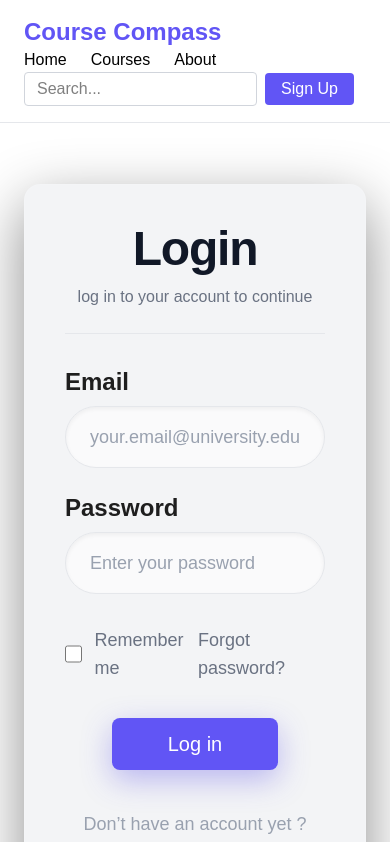
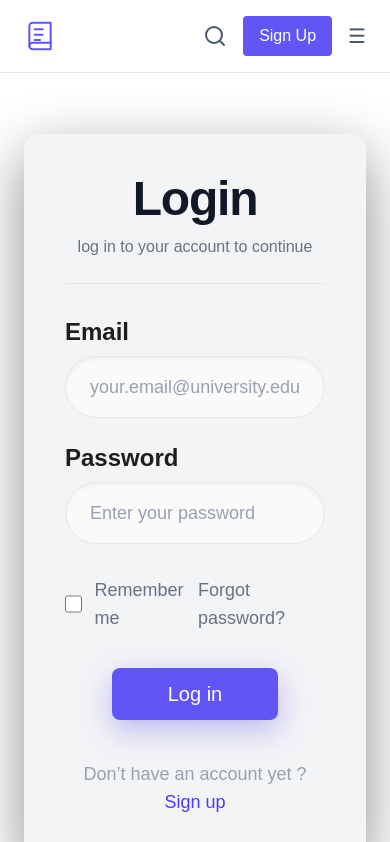
Before and after one commit to linnoureddine/techtalks-university-course-reality-check, a Next.js app: page /login in a window 390 px wide. Shown: the top 842 px of the page. Built offline with nearby package versions, Linux system fonts and the light colour scheme.

Commit message:
Made the NavBar responsive

```diff
--- a/app/layout.tsx
+++ b/app/layout.tsx
@@ -2,7 +2,6 @@ import type { Metadata } from "next";
 import { Geist, Geist_Mono } from "next/font/google";
 import "./globals.css";
 import Footer from "../components/Footer";
-
 
 import NavBar from "../components/NavBar";
 
@@ -33,6 +32,7 @@ export default function RootLayout({
       >
         <NavBar />
         {children}
+        <Footer />
       </body>
     </html>
   );
--- a/app/page.tsx
+++ b/app/page.tsx
@@ -1,65 +1,9 @@
-import Image from "next/image";
+import Hero from "@/components/Hero";
 
 export default function Home() {
   return (
-    <div className="flex min-h-screen items-center justify-center bg-zinc-50 font-sans dark:bg-black">
-      <main className="flex min-h-screen w-full max-w-3xl flex-col items-center justify-between py-32 px-16 bg-white dark:bg-black sm:items-start">
-        <Image
-          className="dark:invert"
-          src="/next.svg"
-          alt="Next.js logo"
-          width={100}
-          height={20}
-          priority
-        />
-        <div className="flex flex-col items-center gap-6 text-center sm:items-start sm:text-left">
-          <h1 className="max-w-xs text-3xl font-semibold leading-10 tracking-tight text-black dark:text-zinc-50">
-            To get started, edit the page.tsx file.
-          </h1>
-          <p className="max-w-md text-lg leading-8 text-zinc-600 dark:text-zinc-400">
-            Looking for a starting point or more instructions? Head over to{" "}
-            <a
-              href="https://vercel.com/templates?framework=next.js&utm_source=create-next-app&utm_medium=appdir-template-tw&utm_campaign=create-next-app"
-              className="font-medium text-zinc-950 dark:text-zinc-50"
-            >
-              Templates
-            </a>{" "}
-            or the{" "}
-            <a
-              href="https://nextjs.org/learn?utm_source=create-next-app&utm_medium=appdir-template-tw&utm_campaign=create-next-app"
-              className="font-medium text-zinc-950 dark:text-zinc-50"
-            >
-              Learning
-            </a>{" "}
-            center.
-          </p>
-        </div>
-        <div className="flex flex-col gap-4 text-base font-medium sm:flex-row">
-          <a
-            className="flex h-12 w-full items-center justify-center gap-2 rounded-full bg-foreground px-5 text-background transition-colors hover:bg-[#383838] dark:hover:bg-[#ccc] md:w-[158px]"
-            href="https://vercel.com/new?utm_source=create-next-app&utm_medium=appdir-template-tw&utm_campaign=create-next-app"
-            target="_blank"
-            rel="noopener noreferrer"
-          >
-            <Image
-              className="dark:invert"
-              src="/vercel.svg"
-              alt="Vercel logomark"
-              width={16}
-              height={16}
-            />
-            Deploy Now
-          </a>
-          <a
-            className="flex h-12 w-full items-center justify-center rounded-full border border-solid border-black/[.08] px-5 transition-colors hover:border-transparent hover:bg-black/[.04] dark:border-white/[.145] dark:hover:bg-[#1a1a1a] md:w-[158px]"
-            href="https://nextjs.org/docs?utm_source=create-next-app&utm_medium=appdir-template-tw&utm_campaign=create-next-app"
-            target="_blank"
-            rel="noopener noreferrer"
-          >
-            Documentation
-          </a>
-        </div>
-      </main>
-    </div>
+    <>
+      <Hero />
+    </>
   );
 }
--- /dev/null
+++ b/components/Hero.tsx
@@ -0,0 +1,22 @@
+export default function Hero() {
+  return (
+    <section>
+      <div>
+        <h1>
+          The <span>Real Truth</span> About University Courses
+        </h1>
+        <p>
+          Official discriptions lie. Get unfiltered reviews on workload, grading
+          fairness, exam difficulty, and what professors won&apos;t tell you.
+        </p>
+        <form action="">
+          <input
+            type="text"
+            placeholder="Search for a course, university, department..."
+          />
+          <button>Search</button>
+        </form>
+      </div>
+    </section>
+  );
+}
--- a/components/NavBar.tsx
+++ b/components/NavBar.tsx
@@ -1,40 +1,107 @@
+"use client";
+
+import { useState } from "react";
+import Link from "next/link";
 import NavLink from "./NavLink";
-import Link from "next/link";
 
 export default function NavBar() {
+  const [menuOpen, setMenuOpen] = useState(false);
+  const [searchOpen, setSearchOpen] = useState(false);
+
   return (
-    <nav className="md:flex items-center justify-between w-full px-6 py-4 bg-white border-b border-gray-200 ">
-      <div>
-        <Link href="/" className="text-[#6155F5] text-2xl font-bold">
+    <nav className="w-full bg-white border-b border-gray-200 px-6 py-4">
+      <div className="flex items-center gap-4">
+        {/* Logo + Name */}
+        <Link href="/" className="flex items-center gap-2 shrink-0">
+          {/* Modern open book icon */}
+          <svg
+            xmlns="http://www.w3.org/2000/svg"
+            className="h-8 w-8 text-[#6155F5] shrink-0"
+            fill="none"
+            viewBox="0 0 24 24"
+            stroke="currentColor"
+            strokeWidth="1.5"
+            strokeLinecap="round"
+            strokeLinejoin="round"
+          >
+            <path d="M4 19.5A2.5 2.5 0 0 1 6.5 17H20" />
+            <path d="M6.5 2H20v20H6.5A2.5 2.5 0 0 1 4 19.5v-15A2.5 2.5 0 0 1 6.5 2z" />
+            <path d="M8 7h6" />
+            <path d="M8 11h6" />
+            <path d="M8 15h4" />
+          </svg>
+
+          {/* Website name (large screens only) */}
+          <span className="hidden lg:inline text-[#6155F5] text-2xl font-bold">
             Course Compass
+          </span>
         </Link>
-      </div>
-      <div className="flex gap-6">
+
+        {/* Desktop Links - Centered */}
+        <div className="hidden md:flex gap-6 md:flex-1 md:justify-center">
           <NavLink href="/">Home</NavLink>
           <NavLink href="/courses">Courses</NavLink>
           <NavLink href="/about">About</NavLink>
         </div>
-      <div className="flex items-center gap-2">
+
+        {/* Right side */}
+        <div className="flex items-center gap-2 shrink-0 ml-auto md:ml-0">
+          {/* Search Icon / Input */}
+          <div className="relative h-10 flex items-center w-10">
+            {!searchOpen && (
+              <button onClick={() => setSearchOpen(true)} className="p-2 transition-colors group h-10 w-10 flex items-center justify-center">
+                {/* Modern sleek search icon */}
+                <svg
+                  xmlns="http://www.w3.org/2000/svg"
+                  className="h-6 w-6 text-gray-600 group-hover:text-[#6155F5] transition-colors"
+                  fill="none"
+                  viewBox="0 0 24 24"
+                  stroke="currentColor"
+                  strokeWidth="2"
+                  strokeLinecap="round"
+                  strokeLinejoin="round"
+                >
+                  <circle cx="11" cy="11" r="8" />
+                  <path d="m21 21-4.35-4.35" />
+                </svg>
+              </button>
+            )}
+            {searchOpen && (
               <input
+                autoFocus
                 type="text"
                 placeholder="Search..."
-          className="border border-gray-300 rounded px-3 py-1 text-black focus:outline-none focus:ring-2 focus:ring-[#6155F5]"
+                className="absolute right-0 border border-gray-300 rounded px-3 h-10 focus:outline-none focus:ring-2 focus:ring-[#6155F5] w-32 md:w-56"
+                onBlur={() => setSearchOpen(false)}
               />
-        <button
-          className="
-          bg-[#6155F5]
-          text-white
-          px-4 py-1
-          rounded
-          hover:bg-[#503fdc]
-          transition-transform duration-200
-          hover:scale-105
-          hover:shadow-lg
-        "
-        >
+            )}
+          </div>
+
+          {/* Sign Up Button */}
+          <button className={`bg-[#6155F5] text-white px-4 h-10 rounded hover:bg-[#503fdc] transition flex items-center ${searchOpen ? 'hidden sm:block' : ''}`}>
             Sign Up
           </button>
+
+          {/* Hamburger (tablet & mobile only) */}
+          <button
+            onClick={() => setMenuOpen(!menuOpen)}
+            className="md:hidden ml-2 text-xl text-gray-600"
+          >
+            ☰
+          </button>
         </div>
-    </nav>
+      </div>
+
+      {/* Mobile / Tablet menu (links only) */}
+      {
+        menuOpen && (
+          <div className="md:hidden mt-4 flex flex-col gap-3">
+            <NavLink href="/">Home</NavLink>
+            <NavLink href="/courses">Courses</NavLink>
+            <NavLink href="/about">About</NavLink>
+          </div>
+        )
+      }
+    </nav >
   );
 }
--- a/package.json
+++ b/package.json
@@ -9,9 +9,11 @@
     "lint": "eslint"
   },
   "dependencies": {
+    "feather-icons": "^4.29.2",
     "next": "16.1.6",
     "react": "19.2.3",
-    "react-dom": "19.2.3"
+    "react-dom": "19.2.3",
+    "react-feather": "^2.0.10"
   },
   "devDependencies": {
     "@tailwindcss/postcss": "^4",
```
Also changed, not shown: components/Footer.tsx (+3 -10 lines), 1 other file (tests, documents, lock files or other folders). Lines whose indentation alone changed are shown as unchanged.
